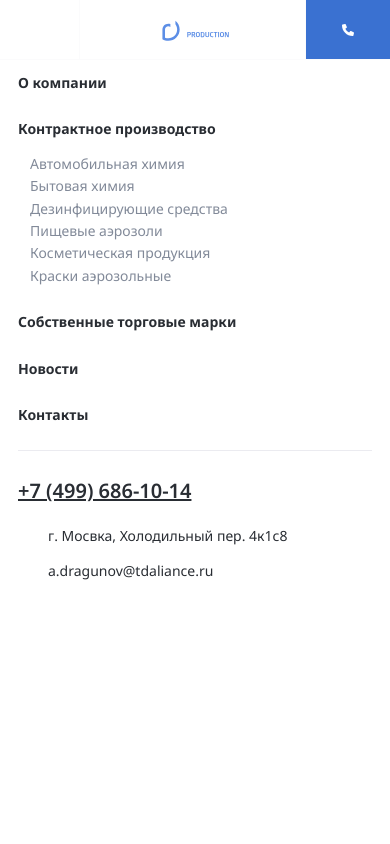
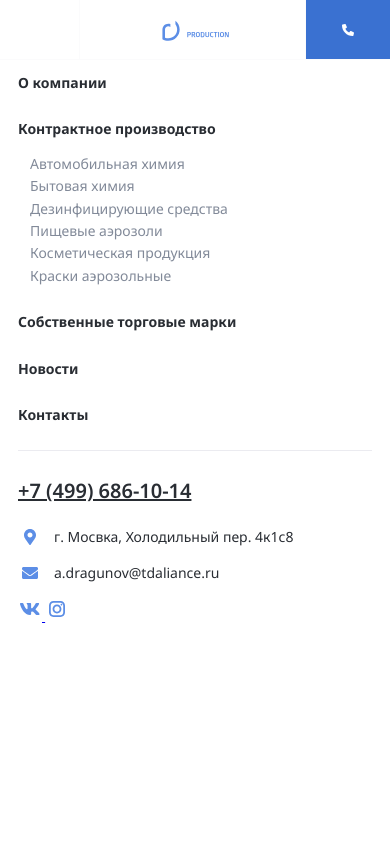
Before and after one commit to ilyuhin6/aliance_production, a PHP site: page / in a window 390 px wide. Run offline with PHP 8.4, Linux system fonts and the light colour scheme.

Commit message:
fix: mobile menu svg icon

```diff
--- a/css/style.css
+++ b/css/style.css
@@ -442,13 +442,4 @@ body {
     line-height: 160%;
     color: #292d33;
   }
-  .address-svg {
-    width: 1.5rem;
-    height: 1.5rem;
-    fill: #5c8ee6;
-  }
-  .mail-svg {
-    width: 1.5rem;
-    height: 1.5rem;
-  }
 }
--- a/index.html
+++ b/index.html
@@ -56,31 +56,35 @@
         </ul>
         <a href="tel:+74996861014" class="mobile-phone">+7 (499) 686-10-14</a>
         <div class="mobile-info">
-            <svg class="address-svg">
+            <!-- <svg class="address-svg">
                 <use href="./img/sprite.svg#address"></use>
-            </svg>
+            </svg> -->
+            <img src="./img/svg/address.svg" alt="address">
             <address class="mobile-info-address">
                 г. Мосвка, Холодильный пер. 4к1с8
             </address>
         </div>
         <div class="mobile-info">
-            <svg class="mail-svg">
+            <!-- <svg class="mail-svg">
                 <use href="./img/sprite.svg#mail"></use>
-            </svg>
+            </svg> -->
+            <img src="./img/svg/mail.svg" alt="mail">
             <a href="mailto:a.dragunov@tdaliance.ru" class="mobile-info-email">
                 a.dragunov@tdaliance.ru
             </a>
         </div>
         <div class="mobile-social-link">
             <a href="#">
-                <svg class="vk-svg">
+                <!-- <svg class="vk-svg">
                     <use href="./img/sprite.svg#vk"></use>
-                </svg>
+                </svg> -->
+                <img src="./img/svg/vk.svg" alt="vk">
             </a>
             <a href="#">
-                <svg class="inst-svg">
+                <!-- <svg class="inst-svg">
                     <use href="./img/sprite.svg#inst"></use>
-                </svg>
+                </svg> -->
+                <img src="./img/svg/inst.svg" alt="insta">
             </a>
         </div>
     </div>
```
Also changed, not shown: img/sprite.svg.
